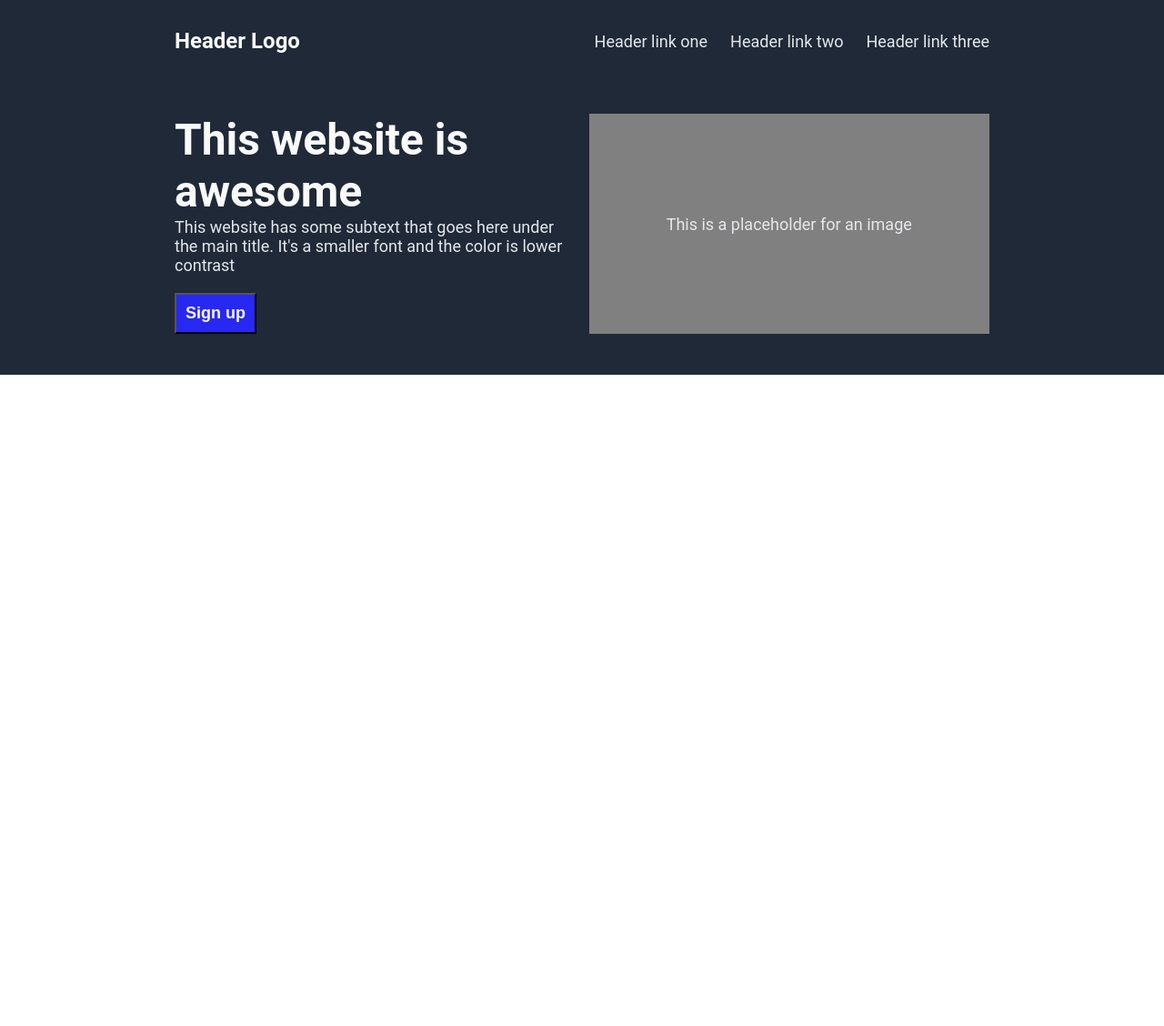
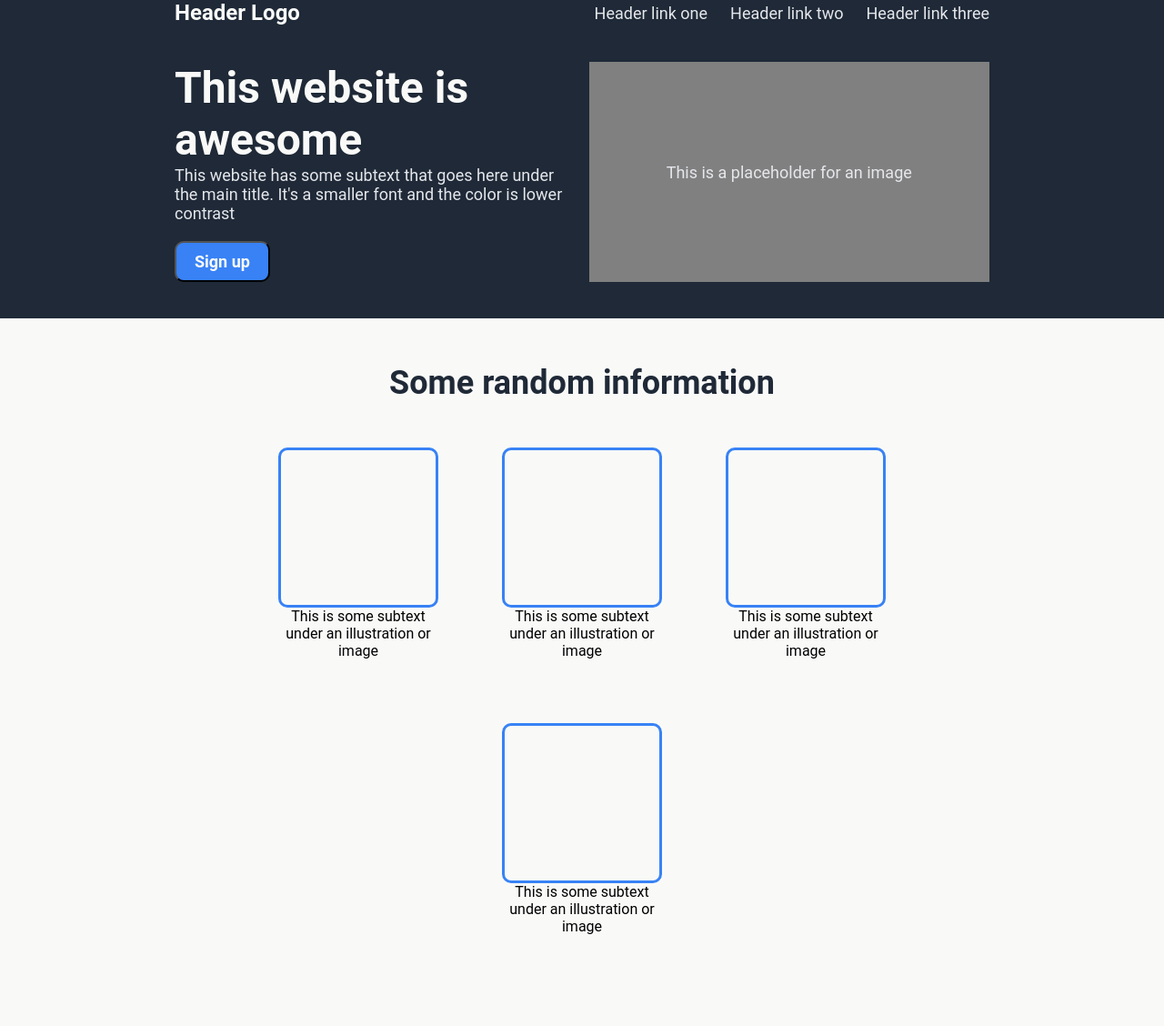
Before and after one commit to manuelsolaberrieta/Odin-Landing-Page, a plain HTML site: page index.html in a window 1280 px wide. Shown: the whole page at 91% size. Before the commit the page ends 800 px from the top, so only its background shows below. Drawn offline with Linux system fonts and the light colour scheme.

Commit message:
Do first version of website section 2, declutter section 1 code. Now there is no fixed height for the sections

```diff
--- a/index.html
+++ b/index.html
@@ -31,5 +31,34 @@
         </div>
       </header>
     </div>
+    <div class="section-2">
+      <h2 class="info-header">Some random information</h2>
+      <div class="four-squares">
+        <div class="textNsquare">
+          <div class="square"></div>
+          <p class="p-square">
+            This is some subtext under an illustration or image
+          </p>
+        </div>
+        <div class="textNsquare">
+          <div class="square"></div>
+          <p class="p-square">
+            This is some subtext under an illustration or image
+          </p>
+        </div>
+        <div class="textNsquare">
+          <div class="square"></div>
+          <p class="p-square">
+            This is some subtext under an illustration or image
+          </p>
+        </div>
+        <div class="textNsquare">
+          <div class="square"></div>
+          <p class="p-square">
+            This is some subtext under an illustration or image
+          </p>
+        </div>
+      </div>
+    </div>
   </body>
 </html>
--- a/styles.css
+++ b/styles.css
@@ -1,17 +1,19 @@
 * {
   margin: 0;
   padding: 0;
+  font-family: Roboto, system-ui, -apple-system, BlinkMacSystemFont, "Segoe UI",
+    Oxygen, Ubuntu, Cantarell, "Open Sans", "Helvetica Neue", sans-serif;
+}
+body {
+  background-color: #1f2937;
 }
 .section-1 {
-  padding: 5px 15%;
+  padding: 0px 15%;
   background-color: #1f2937;
   font-size: 18px;
-  font-family: Roboto, system-ui, -apple-system, BlinkMacSystemFont, "Segoe UI",
-    Oxygen, Ubuntu, Cantarell, "Open Sans", "Helvetica Neue", sans-serif;
   color: #e5e7eb;
 }
 nav {
-  height: 10vh;
   display: flex;
   justify-content: space-between;
   align-items: center;
@@ -48,11 +50,12 @@ a {
 }
 button {
   margin: 20px 0 0 0px;
-  padding: 10px;
-  background-color: rgb(40, 40, 243);
+  padding: 10px 20px;
+  background-color: #3882f6;
   color: #f9faf8;
   font-weight: bold;
   font-size: 18px;
+  border-radius: 10px;
 }
 #placeholder-image {
   width: 500px;
@@ -63,3 +66,47 @@ button {
   align-items: center;
 }
 /* END OF SECTION 1 */
+.section-2 {
+  padding: 0px 15%;
+  display: flex;
+  flex-direction: column;
+  justify-content: space-between;
+  align-items: center;
+  flex-wrap: wrap;
+  background-color: #f9faf8;
+  gap: 50px;
+}
+.info-header {
+  margin-top: 50px;
+  font-size: 36px;
+  font-weight: bolder;
+  color: #1f2937;
+  display: flex;
+  justify-content: center;
+  align-items: center;
+}
+.four-squares {
+  display: flex;
+  flex-wrap: wrap;
+  gap: 70px;
+  justify-content: center;
+  padding-bottom: 100px;
+}
+.textNsquare {
+  display: flex;
+  flex-direction: column;
+  align-items: center;
+  justify-content: center;
+}
+.square {
+  border: 3px solid #3882f6;
+  border-radius: 10px;
+  width: 170px;
+  height: 170px;
+}
+.p-square {
+  display: block;
+  max-width: 170px;
+  text-align: center;
+}
+/* END OF SECTION 2 */
```
